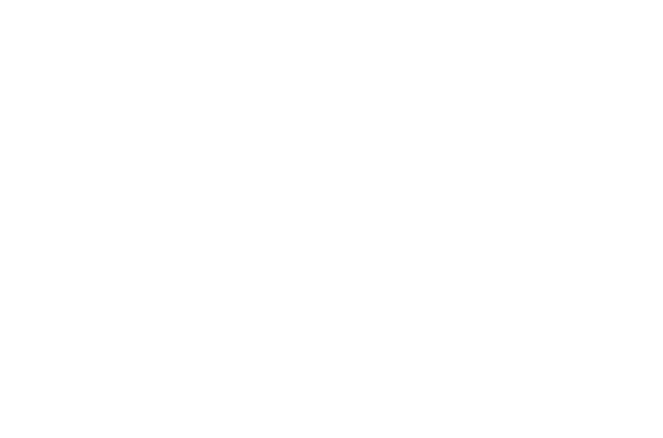
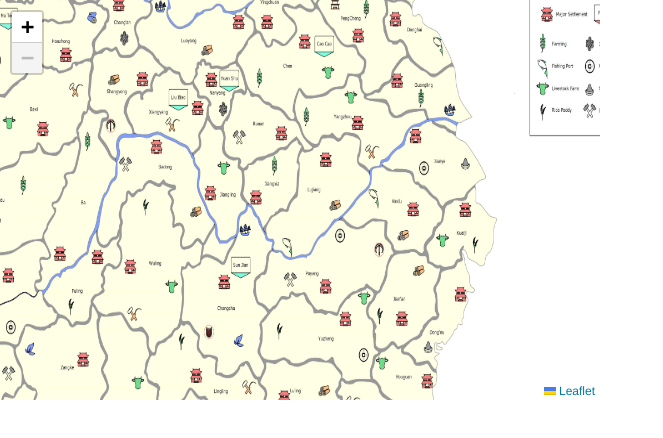
Before and after one commit to jiminyk/Interactive-Map, a website: page index.html in a window 1280 px wide. Shown: the whole page, without its empty margins (0-663 px from the left). Drawn offline with nearby package versions, Linux system fonts and the light colour scheme; files that its build step writes are made by us from their sources.

Commit message:
Added map layer and initial bounds

```diff
--- /dev/null
+++ b/app.js
@@ -0,0 +1,16 @@
+'use strict';
+
+/// TODO: research L.map in docs
+// Initialize the map and set view to chosen coordinates and zoom level
+var map = L.map('map', {
+    crs: L.CRS.Simple
+});
+
+// Add map image
+// map is x is 7204px y is 5107px
+var bounds = [[0,0], [1000,1000]];
+var image = L.imageOverlay('./assets/map.jpg', bounds).addTo(map);
+
+// fit map to bounds
+map.fitBounds(bounds);
+L.control.zoom();
--- a/index.html
+++ b/index.html
@@ -1,10 +1,21 @@
-<link rel="stylesheet" href="https://unpkg.com/leaflet@1.5.1/dist/leaflet.css"
-integrity="sha512-xwE/Az9zrjBIphAcBb3F6JVqxf46+CDLwfLMHloNu6KEQCAWi6HcDUbeOfBIptF7tcCzusKFjFw2yuvEpDL9wQ=="
-crossorigin=""/>
+<!DOCTYPE html>
+<html lang="en">
+<head>
+    <meta charset="UTF-8">
+    <meta name="viewport" content="width=device-width, initial-scale=1.0">
+    <meta http-equiv="X-UA-Compatible" content="ie=edge">
+    <title>Document</title>
+    <link rel="stylesheet" href="/map/styles.css"><link rel="stylesheet" href="https://unpkg.com/leaflet@1.5.1/dist/leaflet.css" integrity="sha512-xwE/Az9zrjBIphAcBb3F6JVqxf46+CDLwfLMHloNu6KEQCAWi6HcDUbeOfBIptF7tcCzusKFjFw2yuvEpDL9wQ==" crossorigin=""/>
+</head>
+<body>
 
-<div id="mapid"></div>
+<div id="map"></div>
 
- <!-- Make sure you put this AFTER Leaflet's CSS -->
- <script src="https://unpkg.com/leaflet@1.5.1/dist/leaflet.js"
-   integrity="sha512-GffPMF3RvMeYyc1LWMHtK8EbPv0iNZ8/oTtHPx9/cc2ILxQ+u905qIwdpULaqDkyBKgOaB57QTMg7ztg8Jm2Og=="
-   crossorigin=""></script>
+<!-- Make sure you put this AFTER Leaflet's CSS -->
+<script src="https://unpkg.com/leaflet@1.5.1/dist/leaflet.js"
+integrity="sha512-GffPMF3RvMeYyc1LWMHtK8EbPv0iNZ8/oTtHPx9/cc2ILxQ+u905qIwdpULaqDkyBKgOaB57QTMg7ztg8Jm2Og=="
+crossorigin=""></script>
+<script src="app.js"></script>
+
+</body>
+</html>
--- a/styles.css
+++ b/styles.css
@@ -1,4 +1,7 @@
-#mapid {
-    height: auto;
-    width: 100%;
+* { margin: 0; padding: 0;}
+
+#map {
+    width: 600px;
+    height: 400px;
+    background-color:skyblue;
 }
```
Also changed, not shown: package.json (added, +19 -0 lines), 1 other file.
